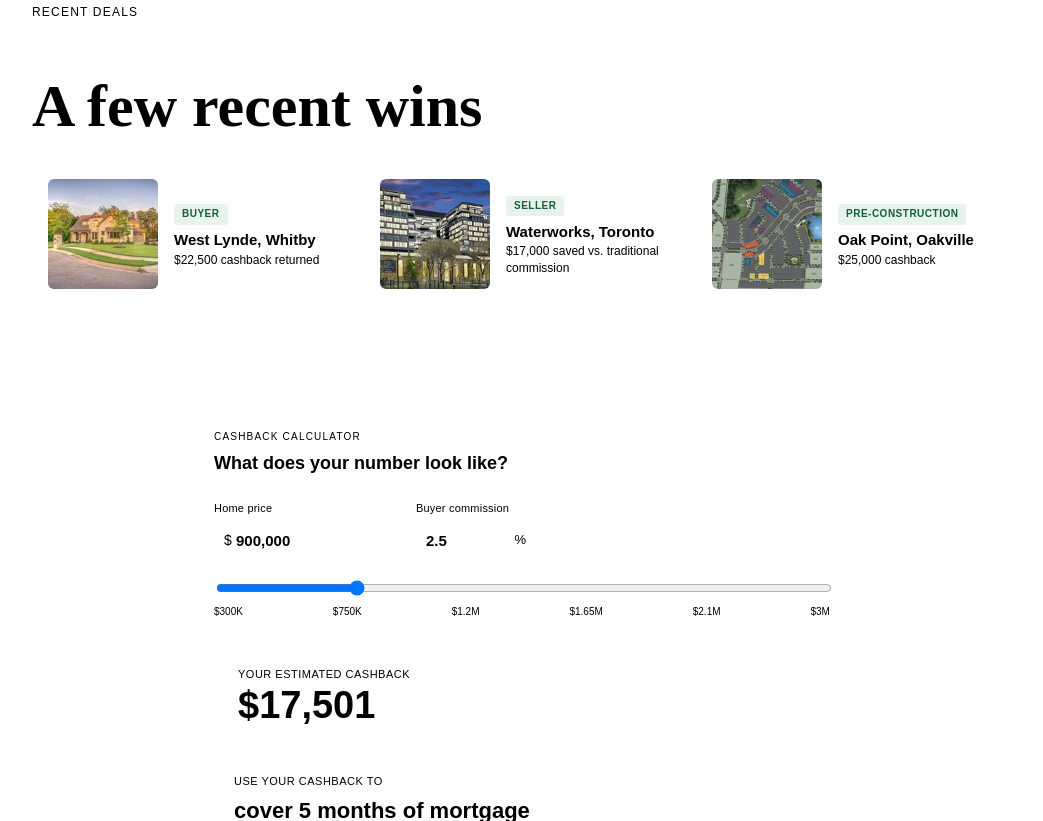
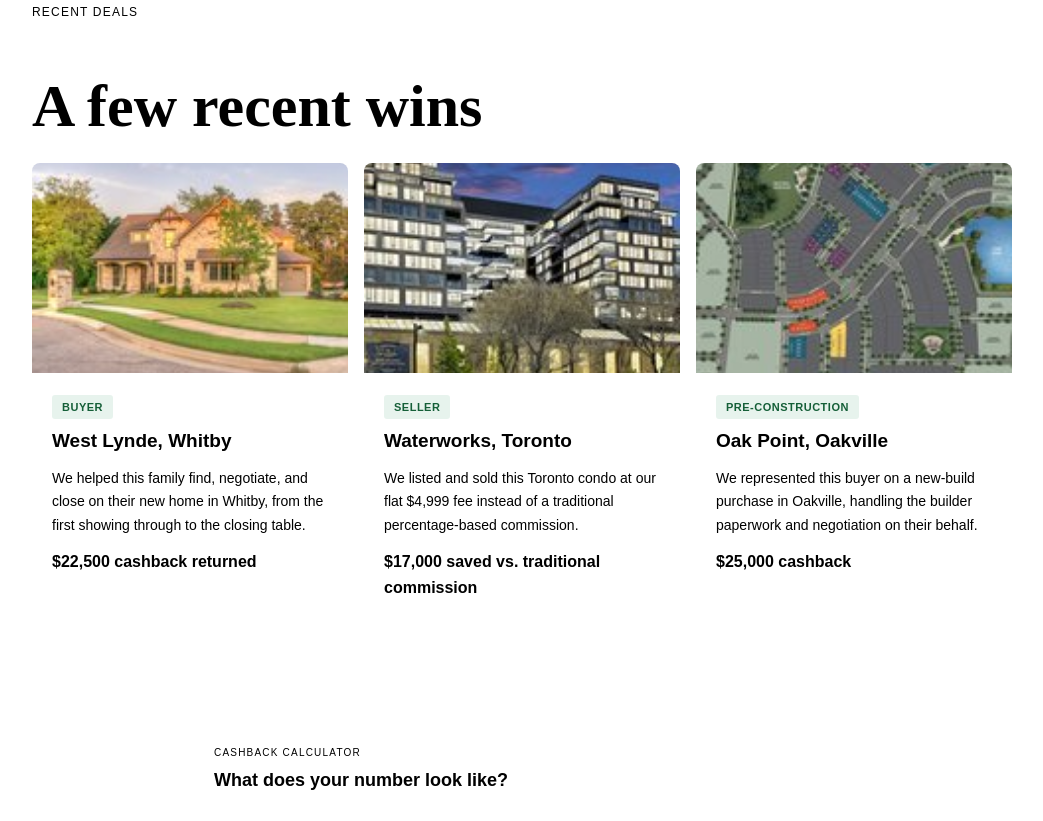
Before and after one commit to bensalek/homecashbacks-website, a website: page pages/Index.html in a window 1280 px wide. Shown: the part 3414-4235 px from the top of the page, without its empty margins (118-1161 px from the left). Drawn offline with Linux system fonts and the light colour scheme.

Commit message:
Fix form

```diff
--- a/assets/index.css
+++ b/assets/index.css
@@ -532,13 +532,14 @@ footer a{color:var(--cta);text-decoration:none}
 /* RECENT DEALS */
 .deals-section{background:var(--white);padding:3rem 2rem;border-top:1px solid var(--border)}
 .deals-grid{display:grid;grid-template-columns:repeat(3,1fr);gap:1rem;margin-top:1.5rem}
-.deal-card{background:var(--white);border:1px solid var(--border);border-radius:8px;padding:1rem;display:flex;gap:1rem;align-items:center;transition:border-color .2s,box-shadow .2s}
+.deal-card{background:var(--white);border:1px solid var(--border);border-radius:8px;overflow:hidden;transition:border-color .2s,box-shadow .2s}
 .deal-card:hover{border-color:var(--cta);box-shadow:0 4px 12px rgba(28,134,78,.1)}
-.deal-thumb{width:110px;height:110px;border-radius:6px;object-fit:cover;flex-shrink:0}
-.deal-info{min-width:0}
-.deal-tag{display:inline-block;background:rgba(28,134,78,.1);color:#155f38;font-size:10px;font-weight:700;letter-spacing:.5px;text-transform:uppercase;padding:2px 8px;border-radius:3px;margin-bottom:.35rem}
-.deal-location{font-size:15px;font-weight:600;color:var(--ink);line-height:1.3}
-.deal-outcome{font-size:12px;color:var(--muted);margin-top:2px;line-height:1.4}
+.deal-thumb{width:100%;height:210px;object-fit:cover;display:block}
+.deal-info{padding:1.25rem}
+.deal-tag{display:inline-block;background:rgba(28,134,78,.1);color:#155f38;font-size:11px;font-weight:700;letter-spacing:.5px;text-transform:uppercase;padding:3px 10px;border-radius:3px;margin-bottom:.6rem}
+.deal-location{font-size:19px;font-weight:700;color:var(--ink);line-height:1.3;margin-bottom:.5rem}
+.deal-desc{font-size:14px;color:var(--muted);line-height:1.65;margin-bottom:.75rem}
+.deal-outcome{font-size:16px;font-weight:700;color:var(--cta)}
 @media(max-width:680px){
   .deals-section{padding:2rem 1.25rem}
   .deals-grid{
@@ -560,7 +561,7 @@ footer a{color:var(--cta);text-decoration:none}
     scroll-snap-align:start;
     flex-shrink:0;
   }
-  .deal-thumb{width:80px;height:80px}
+  .deal-thumb{width:100%;height:170px}
   .deals-dots{display:flex;justify-content:center;gap:6px;margin-top:1rem}
   .deals-dot{width:6px;height:6px;border-radius:50%;background:var(--bg3);border:none;padding:0;cursor:pointer;transition:background .2s}
   .deals-dot.active{background:var(--cta);width:18px;border-radius:3px}
--- a/build.js
+++ b/build.js
@@ -17,7 +17,7 @@ const footer   = fs.readFileSync(path.join(COMPONENTS_DIR, 'footer.html'), 'utf8
 const sharedJs = fs.readFileSync(path.join(ASSETS_DIR,     'shared.js'),   'utf8');
 
 // Netlify form detection — off-screen, never visible
-const NETLIFY_FORM = '<div aria-hidden="true" style="position:absolute;left:-9999px;width:1px;height:1px;overflow:hidden"><form name="contact" data-netlify="true" netlify-honeypot="bot-field"><input type="text" name="name" tabindex="-1"/><input type="text" name="email" tabindex="-1"/><input type="tel" name="phone" tabindex="-1"/><input type="hidden" name="source" tabindex="-1"/></form></div>';
+const NETLIFY_FORM = '<div aria-hidden="true" style="position:absolute;left:-9999px;width:1px;height:1px;overflow:hidden"><form name="contact" data-netlify="true" netlify-honeypot="bot-field"><input type="text" name="name" tabindex="-1"/><input type="text" name="email" tabindex="-1"/><input type="tel" name="phone" tabindex="-1"/><input type="hidden" name="source" tabindex="-1"/><textarea name="note" tabindex="-1"></textarea></form></div>';
 
 // Prepare /dist
 if (fs.existsSync(DIST_DIR)) fs.rmSync(DIST_DIR, { recursive: true });
--- a/pages/Index.html
+++ b/pages/Index.html
@@ -353,7 +353,7 @@ body{font-family:'Rubik',sans-serif;background:var(--bg);color:var(--ink);line-h
   <div class="sec-inner">
     <div class="explainer-card">
       <div class="eyebrow">See it explained</div>
-      <h2 class="sec-title" style="font-size:clamp(26px,4vw,36px);margin-bottom:1.25rem">The whole model in under 30 seconds</h2>
+      <h2 class="sec-title" style="font-size:clamp(26px,4vw,36px);margin-bottom:1.25rem">See how cashback actually works</h2>
       <div class="explainer-video" id="home-video" onclick="playHomeVideo()">
         <video id="home-video-el" playsinline preload="none" poster="/assets/homecashbacks-explainer-poster.jpg">
           <source src="/assets/homecashbacks-explainer.mp4" type="video/mp4">
@@ -401,26 +401,29 @@ body{font-family:'Rubik',sans-serif;background:var(--bg);color:var(--ink);line-h
     <h2 class="sec-title">A few recent wins</h2>
     <div class="deals-grid">
       <div class="deal-card">
-        <img src="/assets/deals/nettles-court-thumb.jpg" alt="West Lynde, Whitby neighbourhood" class="deal-thumb" width="110" height="110" loading="lazy"/>
+        <img src="/assets/deals/nettles-court-thumb.jpg" alt="West Lynde, Whitby neighbourhood" class="deal-thumb" width="400" height="210" loading="lazy"/>
         <div class="deal-info">
           <span class="deal-tag">Buyer</span>
           <div class="deal-location">West Lynde, Whitby</div>
+          <p class="deal-desc">We helped this family find, negotiate, and close on their new home in Whitby, from the first showing through to the closing table.</p>
           <div class="deal-outcome">$22,500 cashback returned</div>
         </div>
       </div>
       <div class="deal-card">
-        <img src="/assets/deals/waterworks-thumb.jpg" alt="Waterworks, Toronto" class="deal-thumb" width="110" height="110" loading="lazy"/>
+        <img src="/assets/deals/waterworks-thumb.jpg" alt="Waterworks, Toronto" class="deal-thumb" width="400" height="210" loading="lazy"/>
         <div class="deal-info">
           <span class="deal-tag">Seller</span>
           <div class="deal-location">Waterworks, Toronto</div>
+          <p class="deal-desc">We listed and sold this Toronto condo at our flat $4,999 fee instead of a traditional percentage-based commission.</p>
           <div class="deal-outcome">$17,000 saved vs. traditional commission</div>
         </div>
       </div>
       <div class="deal-card">
-        <img src="/assets/deals/oak-point-thumb.jpg" alt="Oak Point pre-construction, Great Gulf" class="deal-thumb" width="110" height="110" loading="lazy"/>
+        <img src="/assets/deals/oak-point-thumb.jpg" alt="Oak Point pre-construction, Great Gulf" class="deal-thumb" width="400" height="210" loading="lazy"/>
         <div class="deal-info">
           <span class="deal-tag">Pre-Construction</span>
           <div class="deal-location">Oak Point, Oakville</div>
+          <p class="deal-desc">We represented this buyer on a new-build purchase in Oakville, handling the builder paperwork and negotiation on their behalf.</p>
           <div class="deal-outcome">$25,000 cashback</div>
         </div>
       </div>
```
